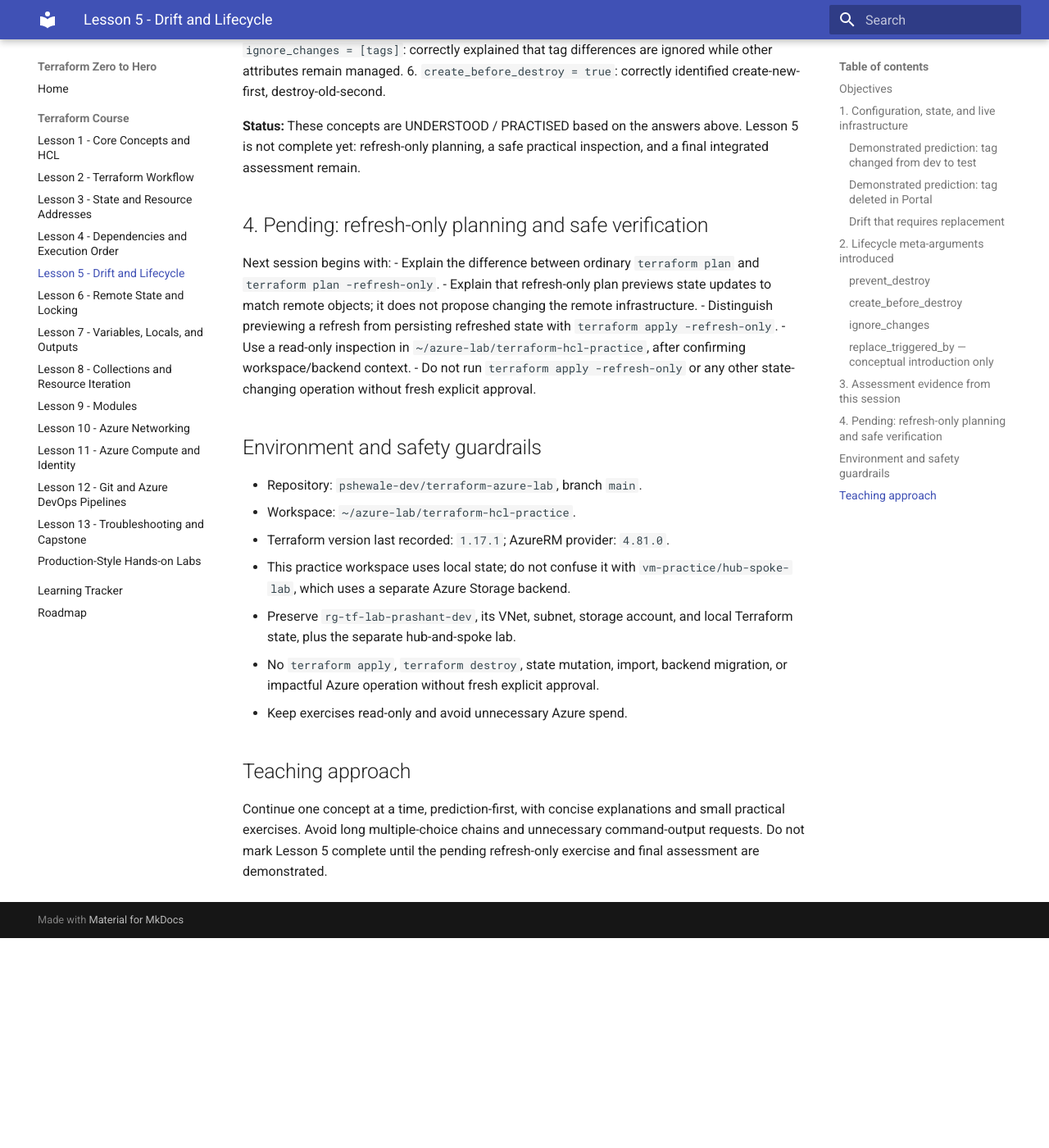
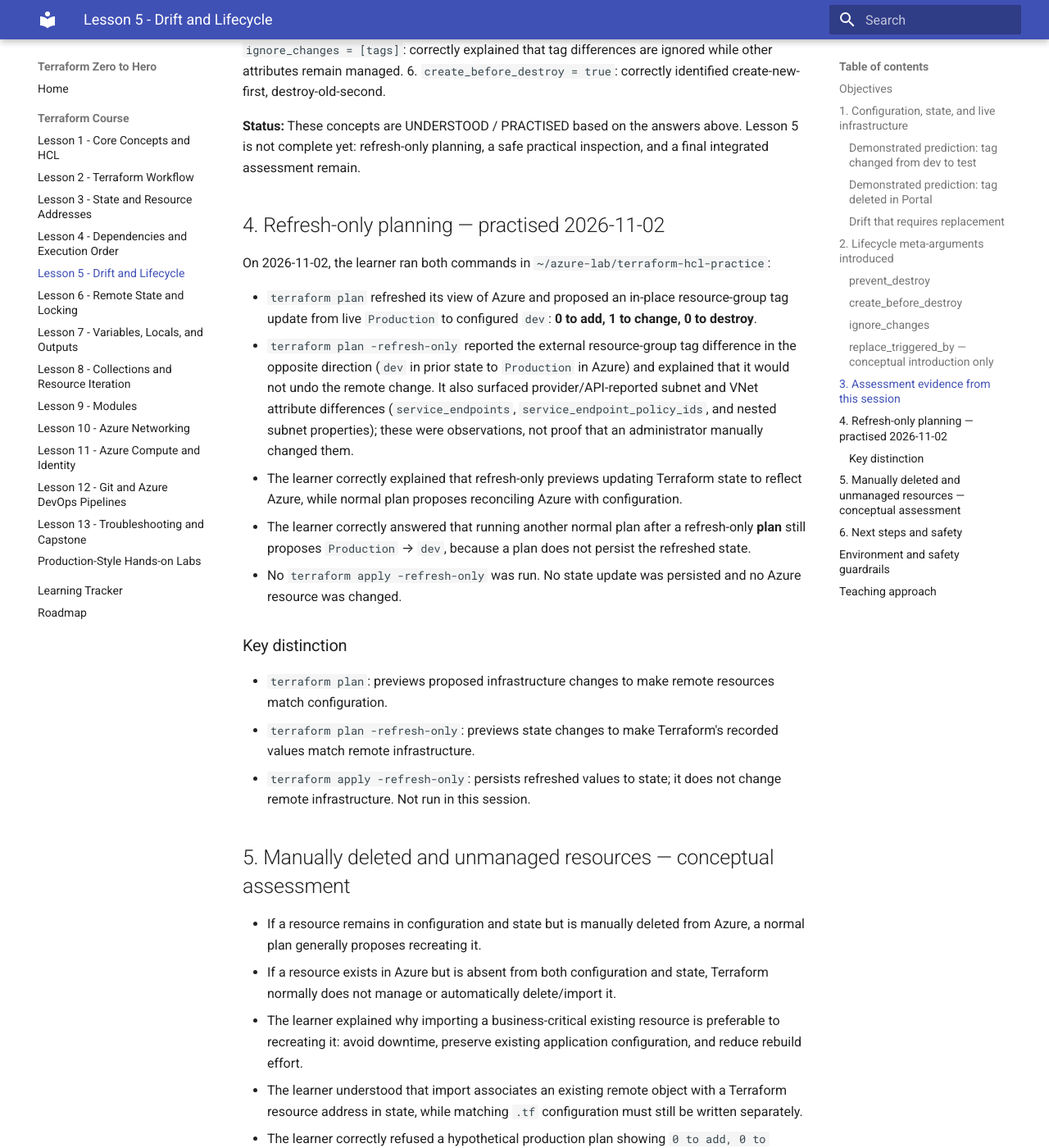
Before and after one commit to pshewale-dev/terraform-azure-lab, an MkDocs documentation site: the page built from docs/lesson-05-drift-lifecycle.md, in a window 1280 px wide and 1400 px high, scrolled down 3273 px. Shown: the whole window at 82% size. Built offline with MkDocs 1.6.1 and Material for MkDocs 9.7.7, drawn with Linux system fonts in a browser that asks for light colours; before the commit the page ends 4417 px from its top, so only the background shows below that; some of the changed text lies outside the part shown.

Commit message:
Update Lesson 5 drift and refresh-only notes

```diff
--- a/docs/lesson-05-drift-lifecycle.md
+++ b/docs/lesson-05-drift-lifecycle.md
@@ -2,7 +2,7 @@
 
 **Course position:** Lesson 5 of 13
 **Phase:** 2 — Terraform Core Concepts
-**Session status:** IN PROGRESS — concepts introduced and prediction exercises completed; practical refresh-only exercise and final assessment remain.
+**Session status:** IN PROGRESS — drift and refresh-only concepts practised with read-only Azure plans; final integrated assessment and lifecycle review remain.
 
 ## Objectives
 - Explain drift between Terraform configuration and live infrastructure.
@@ -99,14 +99,33 @@ Learner independently answered the following prediction questions:
 
 **Status:** These concepts are UNDERSTOOD / PRACTISED based on the answers above. Lesson 5 is not complete yet: refresh-only planning, a safe practical inspection, and a final integrated assessment remain.
 
-## 4. Pending: refresh-only planning and safe verification
+## 4. Refresh-only planning — practised 2026-11-02
 
-Next session begins with:
-- Explain the difference between ordinary `terraform plan` and `terraform plan -refresh-only`.
-- Explain that refresh-only plan previews state updates to match remote objects; it does not propose changing the remote infrastructure.
-- Distinguish previewing a refresh from persisting refreshed state with `terraform apply -refresh-only`.
-- Use a read-only inspection in `~/azure-lab/terraform-hcl-practice`, after confirming workspace/backend context.
-- Do not run `terraform apply -refresh-only` or any other state-changing operation without fresh explicit approval.
+On 2026-11-02, the learner ran both commands in `~/azure-lab/terraform-hcl-practice`:
+
+- `terraform plan` refreshed its view of Azure and proposed an in-place resource-group tag update from live `Production` to configured `dev`: **0 to add, 1 to change, 0 to destroy**.
+- `terraform plan -refresh-only` reported the external resource-group tag difference in the opposite direction (`dev` in prior state to `Production` in Azure) and explained that it would not undo the remote change. It also surfaced provider/API-reported subnet and VNet attribute differences (`service_endpoints`, `service_endpoint_policy_ids`, and nested subnet properties); these were observations, not proof that an administrator manually changed them.
+- The learner correctly explained that refresh-only previews updating Terraform state to reflect Azure, while normal plan proposes reconciling Azure with configuration.
+- The learner correctly answered that running another normal plan after a refresh-only **plan** still proposes `Production` → `dev`, because a plan does not persist the refreshed state.
+- No `terraform apply -refresh-only` was run. No state update was persisted and no Azure resource was changed.
+
+### Key distinction
+- `terraform plan`: previews proposed infrastructure changes to make remote resources match configuration.
+- `terraform plan -refresh-only`: previews state changes to make Terraform's recorded values match remote infrastructure.
+- `terraform apply -refresh-only`: persists refreshed values to state; it does not change remote infrastructure. Not run in this session.
+
+## 5. Manually deleted and unmanaged resources — conceptual assessment
+- If a resource remains in configuration and state but is manually deleted from Azure, a normal plan generally proposes recreating it.
+- If a resource exists in Azure but is absent from both configuration and state, Terraform normally does not manage or automatically delete/import it.
+- The learner explained why importing a business-critical existing resource is preferable to recreating it: avoid downtime, preserve existing application configuration, and reduce rebuild effort.
+- The learner understood that import associates an existing remote object with a Terraform resource address in state, while matching `.tf` configuration must still be written separately.
+- The learner correctly refused a hypothetical production plan showing `0 to add, 0 to change, 1 to destroy`, explaining that the unexpected destruction must be investigated before approval.
+- No resource was deleted or imported. No `terraform import` command was run.
+
+## 6. Next steps and safety
+- Complete a final integrated assessment, then review lifecycle meta-arguments with practical examples, beginning with `prevent_destroy`.
+- Do not mark Lesson 5 complete until the integrated assessment is passed.
+- Keep all further exercises read-only unless the learner gives fresh, explicit approval for a specific state-changing or Azure-impacting operation.
 
 ## Environment and safety guardrails
 
```
